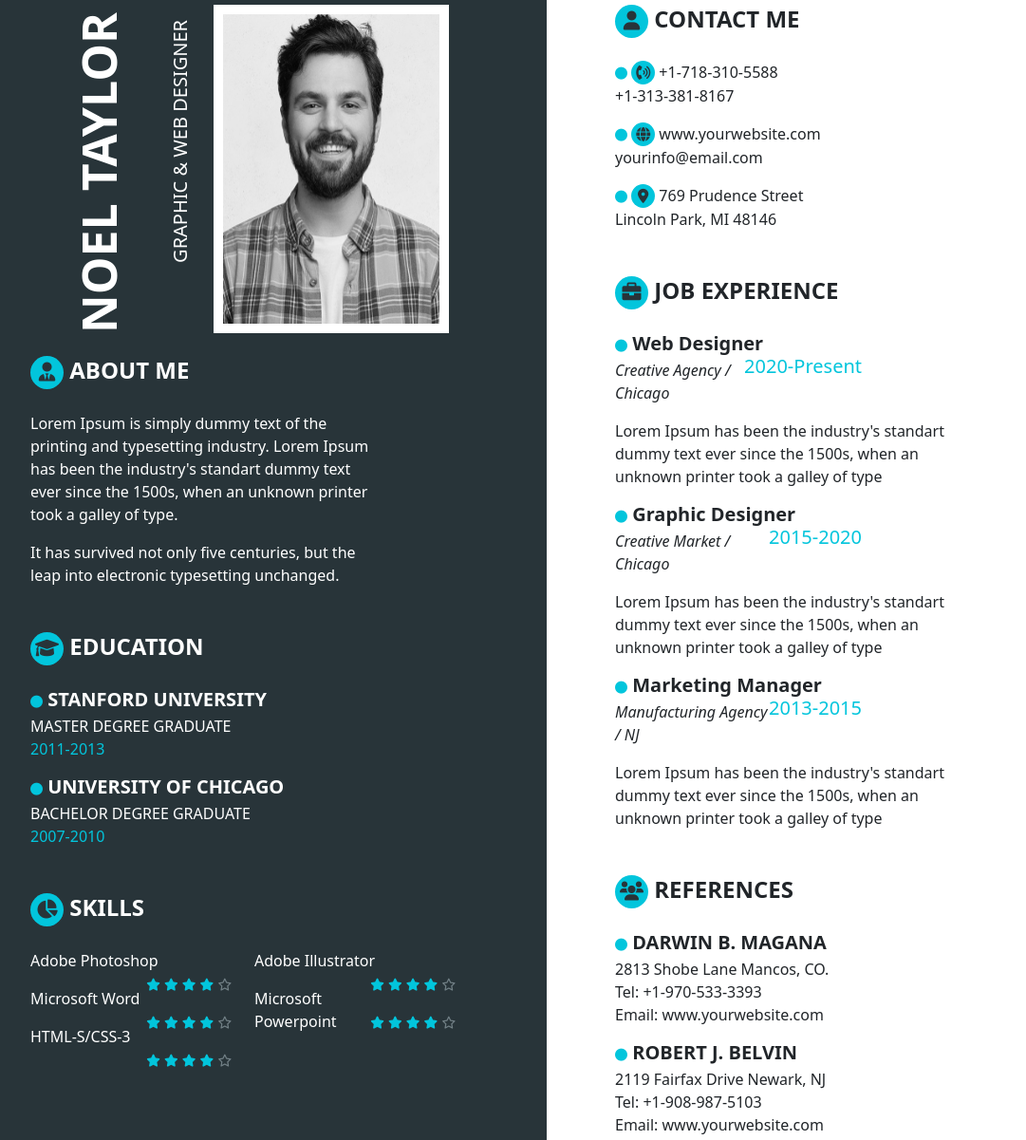
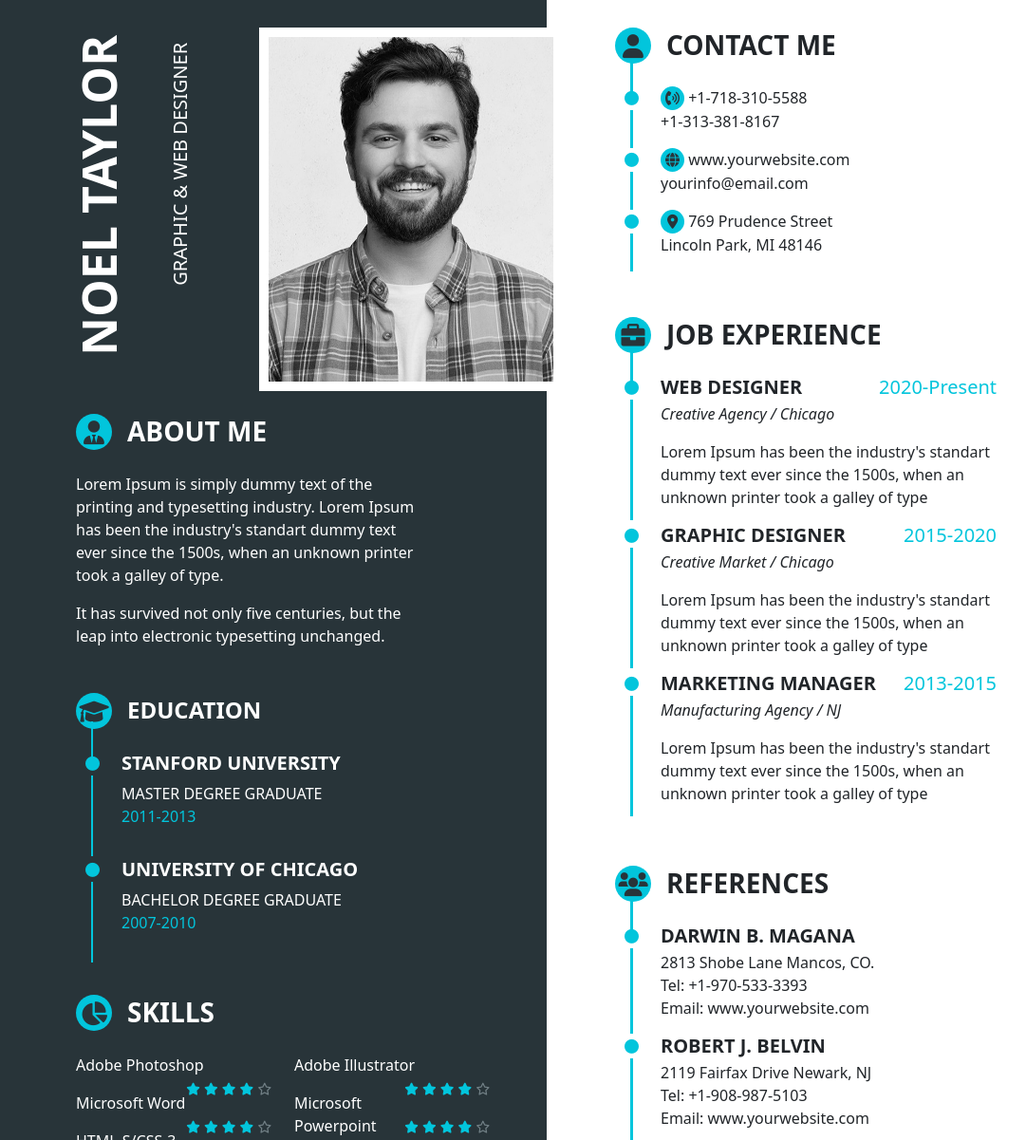
Before and after one commit to karinakondarevych/pm_23_12, a website: page pm_23_12/src/index.html in a window 1280 px wide. Shown: the part 43-1244 px from the top of the page at 95% size, without its empty margins (64-1145 px from the left). Drawn offline with nearby package versions, Linux system fonts and the light colour scheme.

Commit message:
almost done

```diff
--- a/pm_23_12/src/index.html
+++ b/pm_23_12/src/index.html
@@ -9,29 +9,41 @@
     <body>
         <div class="container-fluid">
             <div class="row">
-              <div class="col-6 custom-bg p-5">               <!-- Ліва колонка -->
-                <section class="name ps-5 d-flex">
+              <div class="col-6 custom-bg ps-5 pt-5">               <!-- Ліва колонка -->
+                <section class="me ps-5 pt-4 d-flex">
                   <div class="vertical">
-                    <h1 class="n"><strong>Noel Taylor</strong></h1>
+                    <h1 class="name"><strong>Noel Taylor</strong></h1>
                     <p class="fs-5">Graphic & Web Designer</p>
                   </div>
-                  <img src="img/var.jpg" class="image w-50" alt="Profile Photo">
+                  <img src="img/var.jpg" class="image ms-5" alt="Profile Photo">
                 </section>
-                <section class="about-me ps-5">
-                  <h4 class="text-uppercase mb-4 mt-4"><i class="fa-solid fa-user-tie"></i><strong> About Me</strong></h4>
+
+                <section class="about-me ps-5 ms-5">
+                  <h3 class="text-uppercase mb-4 mt-4"><i class="fa-solid fa-user-tie"></i><strong class="ms-3">About Me</strong></h3>
                     <p class="w-75">Lorem Ipsum is simply dummy text of the printing and typesetting industry. Lorem Ipsum has been
                       the industry's standart dummy text ever since the 1500s, when an unknown printer took a galley of type.</p>
                     <p class="w-75">It has survived not only five centuries, but the leap into electronic typesetting unchanged.</p>
                 </section>
-                <section class="education ps-5">
-                  <h4 class="text-uppercase mb-4 mt-5"><i class="fa-solid fa-graduation-cap"></i><strong> Education</strong></h4>
-                  <h5 class="text-uppercase mb-1"><i class="fa-solid fa-circle"></i><strong> Stanford University</strong></h5>
+                <section class="education ps-5 ms-5">
+                  <h4 class="text-uppercase mb-4 mt-5 first-item-ed"><i class="fa-solid fa-graduation-cap"></i><strong class="ms-3">Education</strong></h4>
+                  <div class="education-item mb-3">
+                    <i class="fa-solid fa-circle"></i>
+                    <div class="education-content ms-2">
+                        <h5 class="text-uppercase mb-2"><strong> Stanford University</strong></h5>
                         <p><span class="text-uppercase">Master degree graduate</span><br><span class="year">2011-2013</span></p>
-                  <h5 class="text-uppercase mb-1"><i class="fa-solid fa-circle"></i><strong> University of Chicago</strong></h5>
+                        </div>
+                        </div>
+                        <div class="education-item mb-3">
+                          <i class="fa-solid fa-circle"></i>
+                          <div class="education-content ms-2">
+                      <h5 class="text-uppercase mb-2"><strong> University of Chicago</strong></h5>
                       <p><span class="text-uppercase">Bachelor degree graduate</span><br><span class="year">2007-2010</span></p>
+                      </div>
+                      </div>
                 </section>
-                <section class="skills ps-5">
-                  <h4 class="text-uppercase mb-4 mt-5"><i class="fa-solid fa-chart-pie"></i><strong> Skills</strong></h4>
+
+                <section class="skills ps-5 ms-5">
+                  <h3 class="text-uppercase mb-4 mt-5"><i class="fa-solid fa-chart-pie"></i><strong class="ms-3">Skills</strong></h3>
                     <div class="row pe-5">
                       <div class="col-6">
                         <p>Adobe Photoshop
@@ -70,49 +82,82 @@
                     </div>
                   </div>
                 </section>
+
                 <div class="col-6 p-5">              <!-- Права колонка -->
-                  <section class="contact-me ps-4">
-                    <h4 class="text-uppercase mb-4"><i class="fa-solid fa-user"></i><strong> Contact Me</strong></h4>
-                    <p><i class="fa-solid fa-circle"></i> <i class="fa-solid fa-phone-volume"></i> +1-718-310-5588<br> +1-313-381-8167</p>
-                    <p><i class="fa-solid fa-circle"></i> <i class="fa-solid fa-globe"></i> www.yourwebsite.com<br>yourinfo@email.com</p>
-                    <p><i class="fa-solid fa-circle"></i> <i class="fa-solid fa-location-dot"></i> 769 Prudence Street<br>Lincoln Park, MI 48146</p>
+                  <section class="contact-me ps-4 pt-4">
+                    <h3 class="text-uppercase mb-4 first-item-contact"><i class="fa-solid fa-user"></i><strong class="ms-3">Contact Me</strong></h3>
+                    <div class="contact-item">
+                      <i class="fa-solid fa-circle"></i>
+                        <div class="contact-content ms-2">
+                          <p><i class="fa-solid fa-phone-volume"></i> +1-718-310-5588<br> +1-313-381-8167</p>
+                        </div>
+                    </div>
+                    <div class="contact-item">
+                      <i class="fa-solid fa-circle"></i>
+                      <div class="contact-content ms-2">
+                        <p><i class="fa-solid fa-globe"></i> www.yourwebsite.com<br>yourinfo@email.com</p>
+                      </div>
+                    </div>
+                    <div class="contact-item">
+                      <i class="fa-solid fa-circle"></i>
+                      <div class="contact-content ms-2">
+                        <p><i class="fa-solid fa-location-dot"></i> 769 Prudence Street<br>Lincoln Park, MI 48146</p>
+                      </div>
+                    </div>
                   </section>
+
                   <section class="job-experience ps-4">
-                    <h4 class="text-uppercase mb-4 mt-5"><i class="fa-solid fa-briefcase"></i><strong> Job Experience</strong></h4>
-                    <h5 class="mb-1 w-50"><i class="fa-solid fa-circle"></i><strong> Web Designer </strong><span class="year float-end">2020-Present</span></h5>
+                    <h3 class="text-uppercase mb-4 mt-5 first-item"><i class="fa-solid fa-briefcase"></i><strong class="ms-3">Job Experience</strong></h3>
+                    <div class="job-experience-item">
+                      <i class="fa-solid fa-circle"></i>
+                      <div class="job-experience-content ms-2">
+                        <h5 class="mb-1 w-75"><strong class="text-uppercase">Web Designer</strong><span class="year float-end">2020-Present</span></h5>
                         <i>Creative Agency / Chicago</i>
                         <p class="mt-3 w-75">Lorem Ipsum has been the industry's standart dummy text ever since the 1500s,
                           when an unknown printer took a galley of type</p>
-                    <h5 class="mb-1 w-50"><i class="fa-solid fa-circle"></i><strong> Graphic Designer </strong><span class="year float-end">2015-2020</span></h5>
+                      </div>
+                    </div>
+                    <div class="job-experience-item">
+                      <i class="fa-solid fa-circle"></i>
+                      <div class="job-experience-content ms-2">
+                        <h5 class="mb-1 w-75"><strong class="text-uppercase">Graphic Designer</strong><span class="year float-end">2015-2020</span></h5>
                         <i>Creative Market / Chicago</i>
                         <p class="mt-3 w-75">Lorem Ipsum has been the industry's standart dummy text ever since the 1500s,
                           when an unknown printer took a galley of type</p>
-                    <h5 class="mb-1 w-50"><i class="fa-solid fa-circle"></i><strong> Marketing Manager </strong><span class="year float-end">2013-2015</span></h5>
+                      </div>
+                    </div>
+                    <div class="job-experience-item">
+                      <i class="fa-solid fa-circle"></i>
+                      <div class="job-experience-content ms-2">
+                        <h5 class="mb-1 w-75"><strong class="text-uppercase">Marketing Manager</strong><span class="year float-end">2013-2015</span></h5>
                         <i>Manufacturing Agency / NJ</i>
                         <p class="mt-3 w-75">Lorem Ipsum has been the industry's standart dummy text ever since the 1500s,
                           when an unknown printer took a galley of type</p>
+                      </div>
+                    </div>
                   </section>
-                    <!-- <div class="icon-container">
-                        <div class="icon">
+
+                  <section class="references ps-4">
+                    <h3 class="text-uppercase mb-4 mt-5 first-item"><i class="fa-solid fa-users"></i><strong class="ms-3">References</strong></h3>
+                    <div class="reference-item">
+                      <i class="fa-solid fa-circle"></i>
+                      <div class="reference-content ms-2">
+                        <h5 class="text-uppercase mb-1"><strong>Darwin B. Magana</strong></h5>
+                        <p>2813 Shobe Lane Mancos, CO.<br>Tel: +1-970-533-3393<br>Email: www.yourwebsite.com</p>
                       </div>
-                        <div class="icon">
+                    </div>
+                    <div class="reference-item">
                       <i class="fa-solid fa-circle"></i>
+                      <div class="reference-content ms-2">
+                        <h5 class="text-uppercase mb-1"><strong> Robert J. Belvin</strong></h5>
+                        <p>2119 Fairfax Drive Newark, NJ<br>Tel: +1-908-987-5103<br>Email: www.yourwebsite.com</p>
                       </div>
-                        <div class="icon">
-                          <i class="fa-solid fa-circle"></i>
                     </div>
-                      </div> -->
-                  <section class="references ps-4">
-                    <h4 class="text-uppercase mb-4 mt-5"><i class="fa-solid fa-users"></i><strong> References</strong></h4>
-                    <h5 class="text-uppercase mb-1"><i class="fa-solid fa-circle"></i><strong> Darwin B. Magana</strong></h5>
-                    <p>2813 Shobe Lane Mancos, CO.<br>Tel: +1-970-533-3393<br>Email: www.yourwebsite.com</p>
-                    <h5 class="text-uppercase mb-1"><i class="fa-solid fa-circle"></i><strong> Robert J. Belvin</strong></h5>
-                    <p>2119 Fairfax Drive Newark, NJ<br>Tel: +1-908-987-5103<br>Email: www.yourwebsite.com</p>
                   </section>
+
               </div>
             </div>
           </div>
-
         <script src="https://cdn.jsdelivr.net/npm/bootstrap@5.3.3/dist/js/bootstrap.bundle.min.js" integrity="sha384-YvpcrYf0tY3lHB60NNkmXc5s9fDVZLESaAA55NDzOxhy9GkcIdslK1eN7N6jIeHz" crossorigin="anonymous"></script>
     </body>
 </html>
--- a/pm_23_12/src/scss/style.css
+++ b/pm_23_12/src/scss/style.css
@@ -1,4 +1,4 @@
-.html {
+.body {
     font-family:Impact, Haettenschweiler, 'Arial Narrow Bold', sans-serif;
 }
 
@@ -7,7 +7,7 @@
     color: white;
 }
 
-.n {
+.name {
     font-size: 50px;
     white-space: nowrap;
 }
@@ -20,12 +20,28 @@
 }
 
 .image {
+    width: 320px;
+    height: auto;
     border: 10px solid white;
+    float: right;
 }
 
-.fas, .fa-circle {
+.fas {
     color: #02c5dc;
     font-size: small;
+}
+
+
+.fa-circle{
+    color: #02c5dc;
+    display: flex;
+    align-items: center;
+    justify-content: center;
+    font-size: 15px;
+    margin-right: 15px;
+    margin-left: 10px;
+    margin-top: 5px;
+    position: relative;
 }
 
 .far {
@@ -39,12 +55,12 @@
 
 .fa-user-tie, .fa-graduation-cap, .fa-chart-pie, .fa-user, .fa-briefcase, .fa-users {
     border-radius: 50%;
-    width: 35px;
-    height: 35px;
+    width: 38px;
+    height: 38px;
     background-color: #02c5dc;
     color: #283439;
     text-align: center;
-    font-size: 20px;
+    font-size: 25px;
     padding-top: 7px;
 }
 
@@ -59,25 +75,88 @@
     padding-top: 5px;
 }
 
-/*.icon-container {
+.education, .contact-me, .job-experience, .references {
+    position: relative;
+}
+
+.education h4, .contact-me h4, .job-experience h4, .references h4{
     display: flex;
-    flex-direction: column;
+    align-items: center;
+}
+
+.education-item, .contact-item, .job-experience-item, .reference-item {
+    display: flex;
     align-items: flex-start;
     position: relative;
-  }
+}
 
-  .icon {
-    position: relative;
-    margin: 20px 0; /* Відступи між іконками
-  }
+.first-item-ed::before {
+    content: "";
+    position: absolute;
+    left: 64px; /* Позиція лінії */
+    top: 30px;
+    height: 40px;
+    width: 2px;
+    background-color: #02c5dc;
+}
 
-  .icon::after {
-    content: '';
+.education-item::before {
+    content: "";
     position: absolute;
-    left: 50%;
-    transform: translateX(0); /* Центрує лінію по горизонталі
+    left: 16px; /* Позиція лінії */
+    top: 25px;
+    height: 85px;
     width: 2px;
-    height: 30px; /* Висота лінії
-    background-color: black;
-    top: -50px; /* Відступ від іконки
-  }*/
+    background-color: #02c5dc;
+
+}
+
+.first-item::before {
+    content: "";
+    position: absolute;
+    left: 40px; /* Позиція лінії */
+    top: 35px;
+    height: 35px;
+    width: 3px;
+    background-color: #02c5dc;
+}
+
+.first-item-contact::before{
+    content: "";
+    position: absolute;
+    left: 40px; /* Позиція лінії */
+    top: 60px;
+    height: 40px;
+    width: 3px;
+    background-color: #02c5dc;
+}
+
+.contact-item::before {
+    content: "";
+    position: absolute;
+    left: 16px; /* Позиція лінії */
+    top: 25px;
+    height: 40px;
+    width: 3px;
+    background-color: #02c5dc;
+}
+
+.job-experience-item::before {
+    content: "";
+    position: absolute;
+    left: 16px; /* Позиція лінії */
+    top: 25px;
+    height: 127px;
+    width: 3px;
+    background-color: #02c5dc;
+}
+
+.reference-item::before {
+    content: "";
+    position: absolute;
+    left: 16px; /* Позиція лінії */
+    top: 25px;
+    height: 90px;
+    width: 3px;
+    background-color: #02c5dc;
+}
```
Lines whose indentation alone changed are shown as unchanged.
